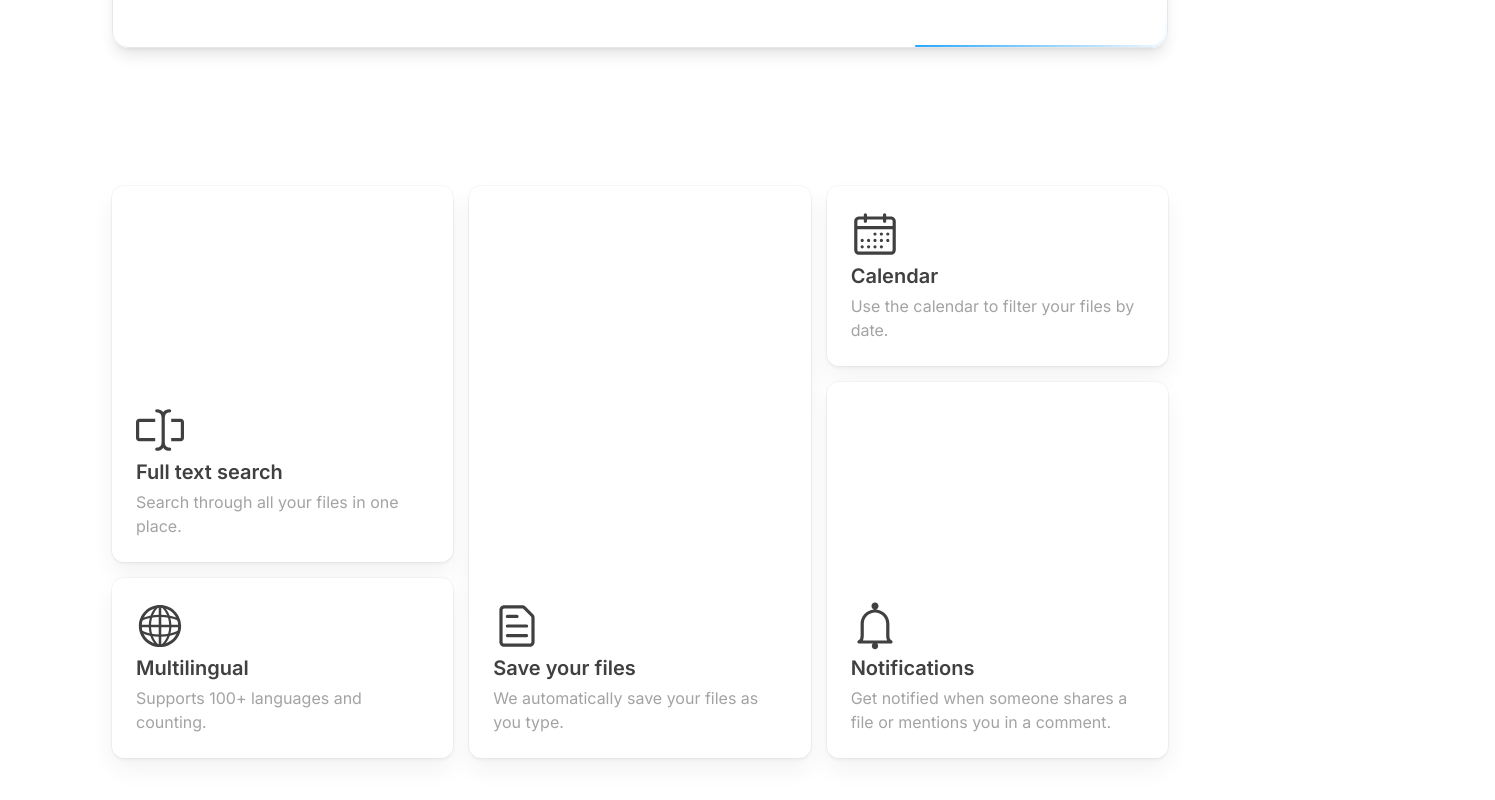
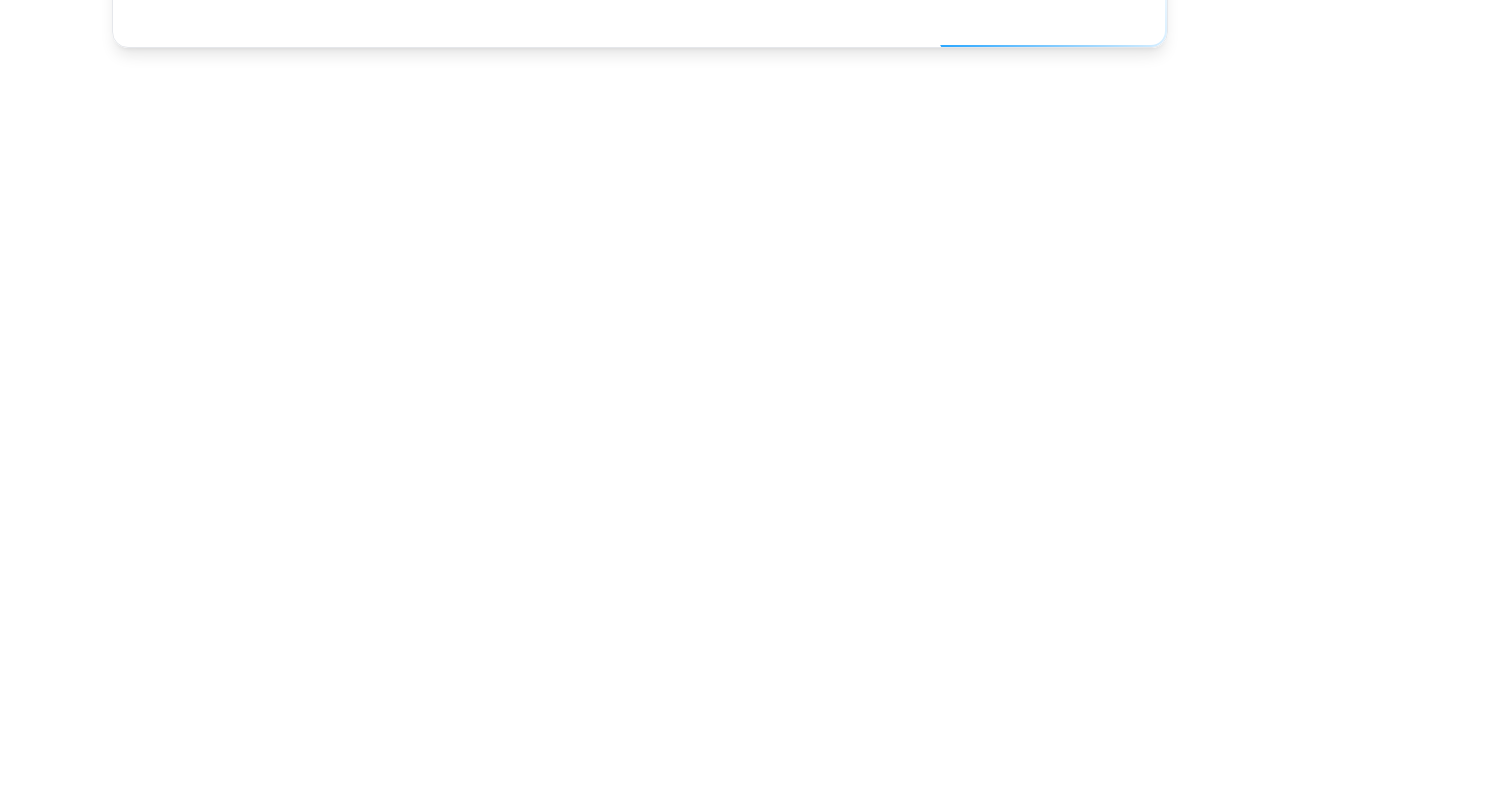
Before and after one commit to aloysiuschewzhiyong/aloysiuschewzhiyong-pd, a Next.js app: page / in a window 1280 px wide. Shown: the part 1350-2150 px from the top of the page, 1495 px wide, since content can reach past the window. After the commit the page ends 1611 px from the top, so only its background shows below. Built offline with nearby package versions, Linux system fonts and the light colour scheme; what tailwindcss-debug-screens would draw is missing.

Commit message:
little bit of side margin

```diff
--- a/src/app/page.tsx
+++ b/src/app/page.tsx
@@ -169,7 +169,7 @@ export default function Home() {
 
                   <div>
                     <div className="grid grid-cols-1 sm:grid-cols-2 md:grid-cols-9 gap-0 flex items-center mx-2 my-6 md:px-8 md:pb-10 lg:p-2  xl:px-14 xl:pb-16 xl:pt-6 ">
-                      <div className="self-center sm:mb-14 sm:ml-10  lg:m-20 xl:m-10 col-span-1 sm:col-span-1 md:col-span-4 text-white  z-10">
+                      <div className="self-center ml-10 sm:mb-14 sm:ml-10  lg:m-20 xl:m-10 col-span-1 sm:col-span-1 md:col-span-4 text-white  z-10">
                         <ScrollDrivenScribbles imagePath="/IMG_1035.JPG" />
                       </div>
                       <div className="mx-10 mt-12 sm:ml-0 col-span-1 sm:col-span-1 md:col-span-5 text-white rounded">
@@ -280,7 +280,7 @@ export default function Home() {
         </section>
       </FadeInWhenVisible>
 
-      <FadeInUpWhenVisible>
+      {/* <FadeInUpWhenVisible>
         <section className="min-h-[100dvh]">
           <div className="relative max-w-6xl mx-auto p-6 sm:p-12 z-10">
             <Tilt tiltMaxAngleX={5} tiltMaxAngleY={5}>
@@ -292,7 +292,7 @@ export default function Home() {
             </Tilt>
           </div>
         </section>
-      </FadeInUpWhenVisible>
+      </FadeInUpWhenVisible> */}
     </div>
   );
 }
```
